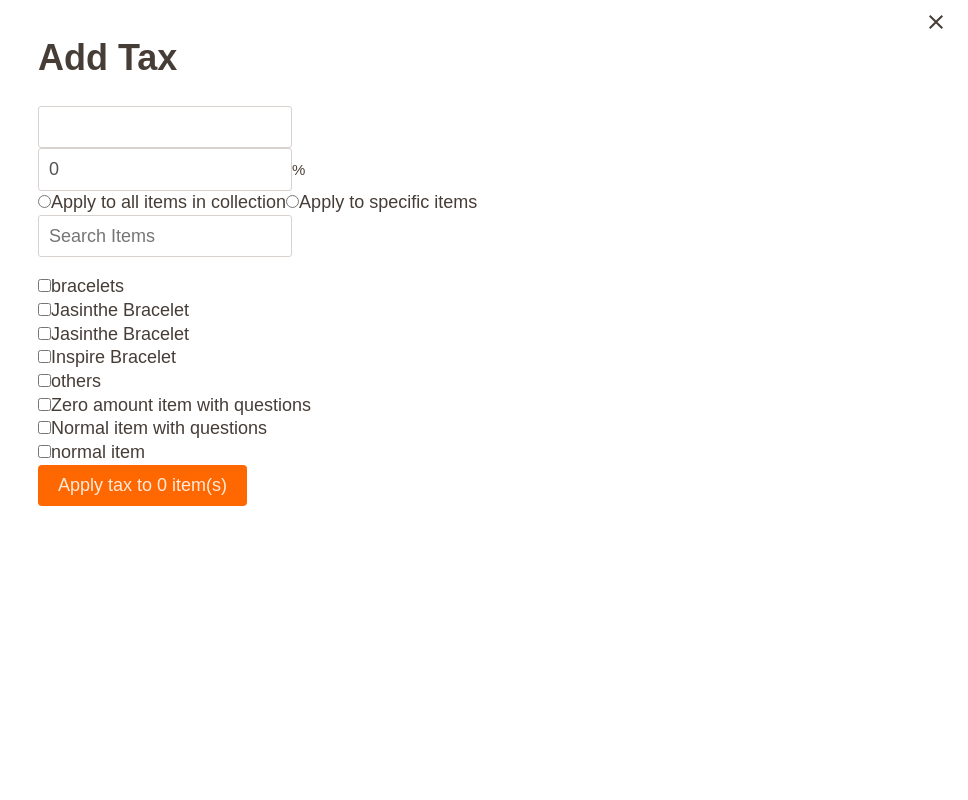
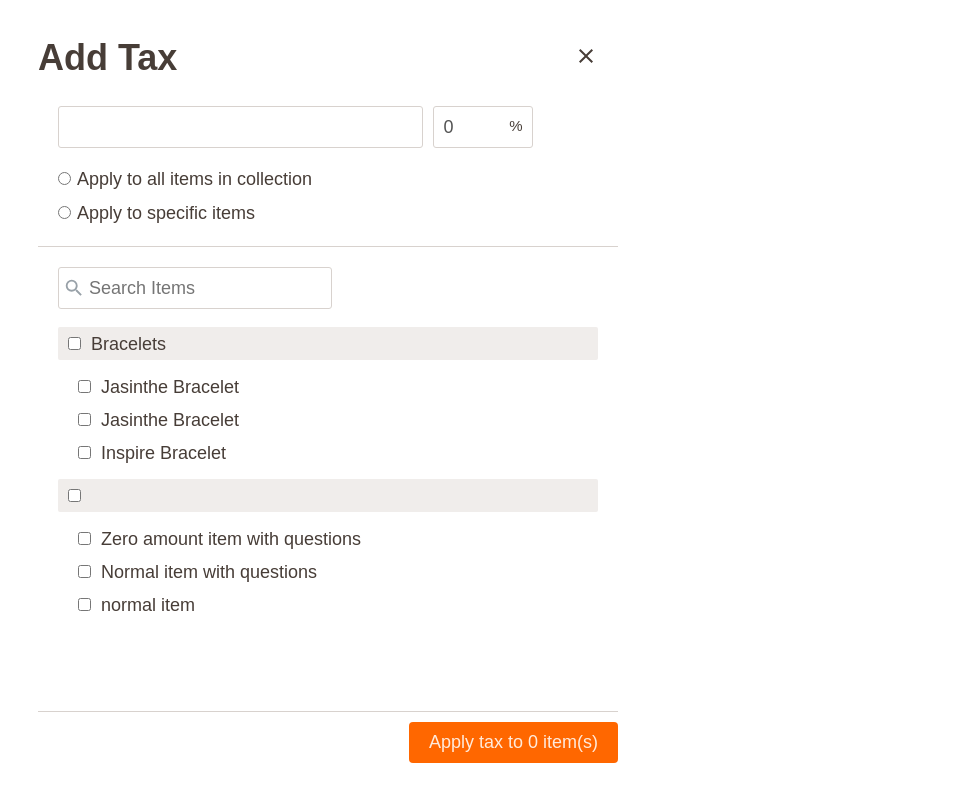
Before and after one commit to krebeDev/taxform, a React (Create React App) app: page / in a window 1280 px wide. Shown: the whole page, without its empty margins (312-1280 px from the left). Built offline with nearby package versions, Linux system fonts and the light colour scheme.

Commit message:
declare theme vars, update selectors

```diff
--- a/src/styles/index.css
+++ b/src/styles/index.css
@@ -1,3 +1,15 @@
+:root {
+  --orange: #ff6700;
+  --very-light-orange: #ffeadb;
+  --grey: #473d37;
+  --grey-shade: #79695f;
+  --light-grey: #d8d2ce;
+  --very-light-grey: #f0edeb;
+  --white: #ffffff;
+  --dark-green: #004841;
+  --light-red: #df5f6a;
+}
+
 *,
 *::before,
 *::after {
@@ -14,7 +26,7 @@ body {
   margin: 0 auto;
   padding: 1rem;
   font: 1.6rem/1.25 Arial, sans-serif;
-  color: #473d37;
+  color: var(--grey);
   -webkit-font-smoothing: antialiased;
   -moz-osx-font-smoothing: grayscale;
 }
@@ -23,51 +35,33 @@ button {
   border: none;
   font: inherit;
   line-height: normal;
-  -webkit-font-smoothing: inherit;
-  -moz-osx-font-smoothing: inherit;
-  -webkit-appearance: none;
-  padding: 1rem 2rem;
-  border-radius: 0.4rem;
 }
 
-input,
-select {
+input {
   font-family: inherit;
   font-size: 100%;
   line-height: 1.15;
   margin: 0;
   border-radius: 0.3rem;
   padding: 1rem;
-  border: 1px solid #d8d2ce;
+  border: 1px solid var(--light-grey);
 }
 
-select,
-option {
-  text-transform: capitalize;
-}
-
-label {
+label,
+input[type='radio'],
+input[type='checkbox'],
+button {
   cursor: pointer;
 }
 
-select {
-  -moz-appearance: none;
-  -webkit-appearance: none;
-}
-
-input[type='text']:focus,
-select:focus {
-  outline: 1px solid #79695f;
+input[type='text']:focus {
+  outline: 1px solid var(--grey-shade);
   outline-offset: 0;
 }
 
-input:invalid {
-  outline: 1px solid red;
-}
-
 input:-webkit-autofill {
-  -webkit-box-shadow: 0 0 0px 1000px #fff inset;
-  box-shadow: 0 0 0px 1000px #fff inset;
+  -webkit-box-shadow: 0 0 0px 1000px var(--white) inset;
+  box-shadow: 0 0 0px 1000px var(--white) inset;
 }
 
 input:disabled {
@@ -80,71 +74,66 @@ ul {
   margin-bottom: 0;
 }
 
-.formBox {
+.form-box {
   position: relative;
 }
 
 .formTitle,
-.group-inner {
+.form-group__inner {
   padding: 0 2rem;
 }
 
-.sectionGroup {
-  border-bottom: 1px solid #d8d2ce;
+.form-group {
+  border-bottom: 1px solid var(--light-grey);
   margin-bottom: 1rem;
 }
 
-.ratesGroup {
+.rate-group {
   width: 95%;
 }
 
-.radioGroup {
-  margin: 2rem 0;
-}
-
-.radioGroup-inner > label {
-  margin-top: 1rem;
-  display: block;
-}
-
-.radioGroup-inner label > input[type='radio'] {
-  margin-right: 0.6rem;
-}
-
-.checkboxGroups {
-  margin-bottom: 8rem;
-}
-
-.rateInputs {
+.rate-inputs {
   white-space: nowrap;
 }
 
-.numberBox {
+.rate-number-box {
   position: relative;
   display: inline-block;
 }
 
-.percentage-symbol {
+.percent-sign {
   position: absolute;
   top: 1.2rem;
   right: 1rem;
 }
 
-.rate--name {
+.rate-input__name {
   margin-right: 1rem;
   width: 50%;
 }
 
-.rate--number {
+.rate-input__number {
   max-width: 7rem;
 }
 
-.searchBox {
+.radio-group {
+  margin: 2rem 0;
+}
+.radio-group__inner > label {
+  margin: 1rem 0;
+  display: block;
+}
+
+.radio-button {
+  margin-right: 0.6rem;
+}
+
+.search-box {
   position: relative;
   margin-top: 2rem;
 }
 
-.searchBox::before {
+.search-box::before {
   content: '';
   width: 22px;
   height: 22px;
@@ -154,31 +143,50 @@ ul {
   left: 0.5rem;
 }
 
-.searchBox input {
+.search-box > input {
   padding-left: 3rem;
 }
 
-.categoryTitle {
-  background: #f0edeb;
+.applicable-items-group {
+  margin-bottom: 8rem;
+}
+
+.category-title {
+  background: var(--very-light-grey);
   display: block;
   border-radius: 0.2rem;
+  text-transform: capitalize;
 }
 
-.checkboxList {
+.hidden {
+  width: 1px;
+  height: 1px;
+  overflow: hidden;
+  position: absolute;
+  left: 0;
+  top: 0;
+}
+
+.category-list {
   padding: 1rem;
 }
 
-.checkboxCategory label > input[type='checkbox'] {
+.category-header input[type='checkbox'] {
   margin: 1rem;
 }
 
-.buttonGroup {
+.button-group {
   text-align: right;
 }
 
+.btn {
+  padding: 1rem 2rem;
+  border-radius: 0.4rem;
+}
+
 .btn--submit {
-  background: #ff6700;
-  color: #ffeadb;
+  background: var(--orange);
+  color: var(--very-light-orange);
 }
 
 .btn--reset {
@@ -190,14 +198,8 @@ ul {
 
 .error {
   display: block;
-  color: #df5f6a;
+  color: var(--light-red);
   margin-top: 0.5rem;
-}
-
-.group-error {
-  border: 1px solid #ec9ea5;
-  border-radius: 0.3rem;
-  padding: 1rem;
 }
 
 @media screen and (min-width: 768px) {
@@ -206,21 +208,19 @@ ul {
     line-height: 1.31579;
   }
 
-  .ratesGroup {
+  .rate-group {
     width: 90%;
   }
 
-  .rate--name {
+  .rate-input__name {
     width: 75%;
   }
 
-  .rate--number {
+  .rate-input__number {
     max-width: 10rem;
   }
 
-  .percentage-symbol {
+  .percent-sign {
     top: 1rem;
   }
 }
-
-/* green: #004841 */
```
